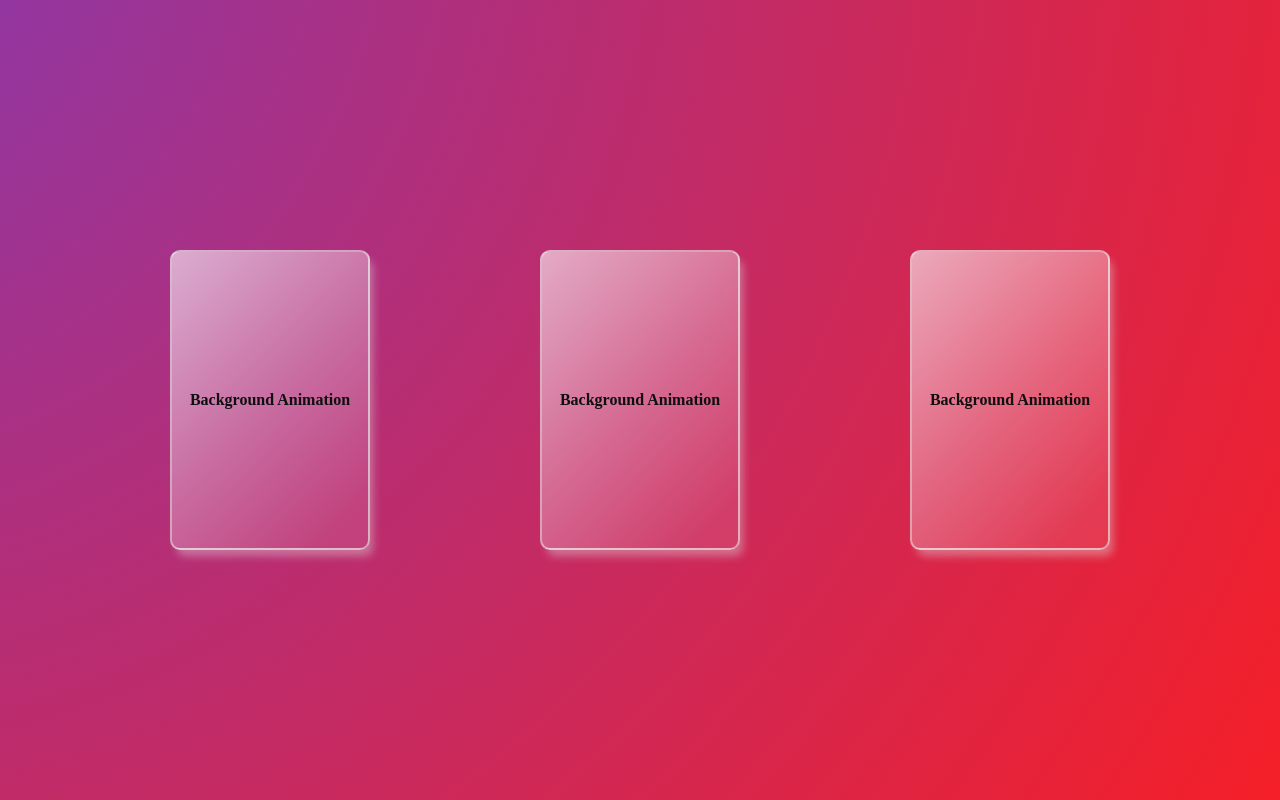
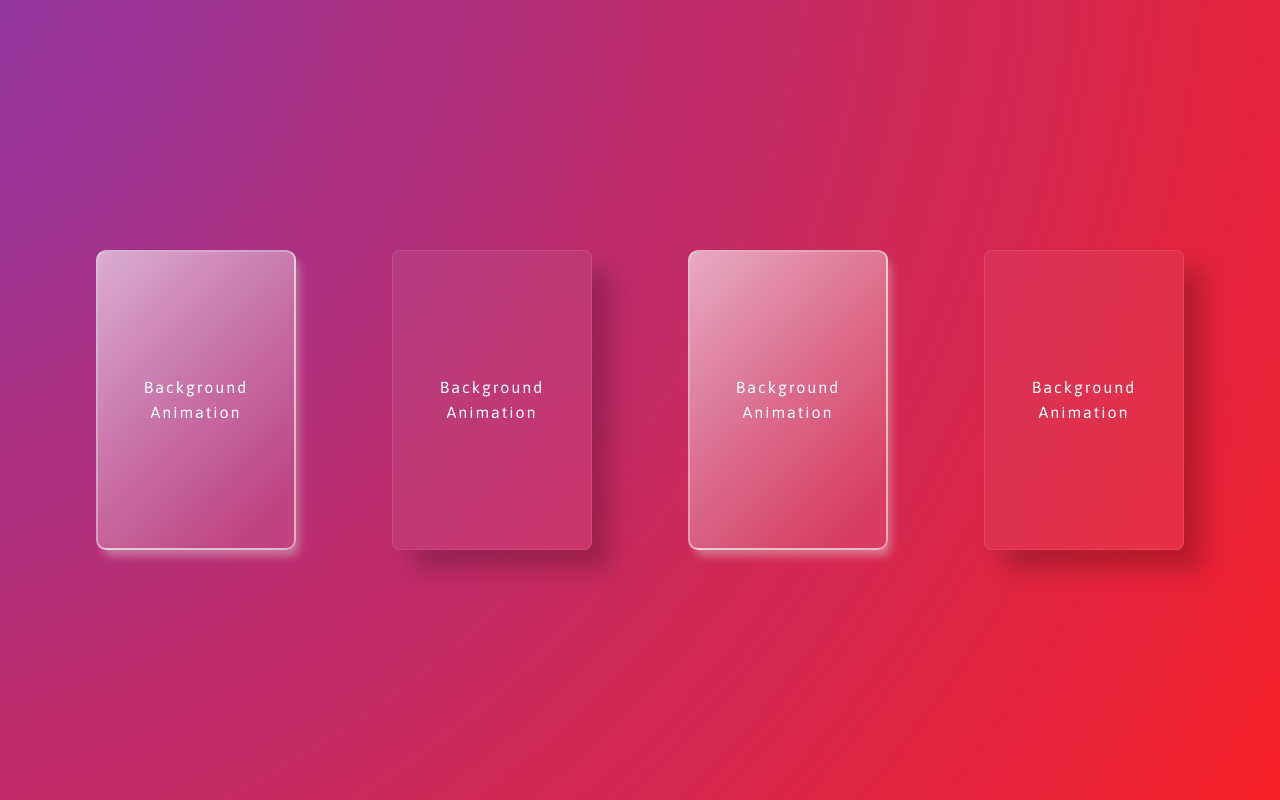
Before and after one commit to kannder83/css-background-animation, a plain HTML site: page index.html in a window 1280 px wide. Drawn offline with Linux system fonts and the light colour scheme.

Commit message:
Se agrega clase glass con efecto de glassmorphing.

```diff
--- a/index.html
+++ b/index.html
@@ -3,6 +3,11 @@
   <head>
     <meta charset="UTF-8" />
     <meta name="viewport" content="width=device-width, initial-scale=1.0" />
+    <link rel="preconnect" href="https://fonts.gstatic.com" />
+    <link
+      href="https://fonts.googleapis.com/css2?family=Asap:wght@400;700&display=swap"
+      rel="stylesheet"
+    />
     <link rel="stylesheet" href="./main.css" />
     <title>Background Animation</title>
   </head>
@@ -11,12 +16,15 @@
       <div class="box">
         <p>Background Animation</p>
       </div>
-      <div class="box">
+      <div class="glass">
         <p>Background Animation</p>
       </div>
       <div class="box">
         <p>Background Animation</p>
       </div>
+      <div class="glass">
+        <p>Background Animation</p>
+      </div>
     </div>
   </body>
 </html>
--- a/main.css
+++ b/main.css
@@ -6,6 +6,7 @@
 
 body {
   background: black;
+  font-family: "Asap", sans-serif;
 }
 
 .container {
@@ -51,9 +52,26 @@ body {
   text-align: center;
 }
 
+.glass {
+  width: 200px;
+  height: 300px;
+  padding: 10px;
+  display: flex;
+  justify-content: center;
+  align-items: center;
+  text-align: center;
+  background-color: rgba(255, 255, 255, 0.06);
+  backdrop-filter: blur(20px);
+  border: 1px solid rgba(255, 255, 255, 0.1);
+  box-shadow: 20px 20px 22px rgba(0, 0, 0, 0.2);
+  border-radius: 8px;
+}
+
+.glass,
 .box p {
-  color: rgb(15, 15, 15);
-  font-weight: bold;
+  color: white;
+  letter-spacing: 2px;
+  line-height: 25px;
 }
 
 @keyframes change_bg {
```
